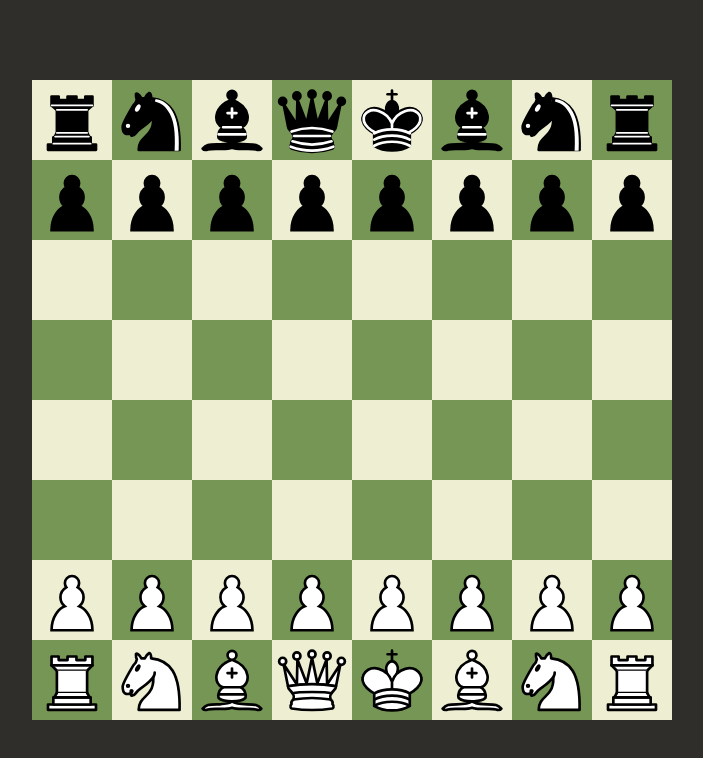
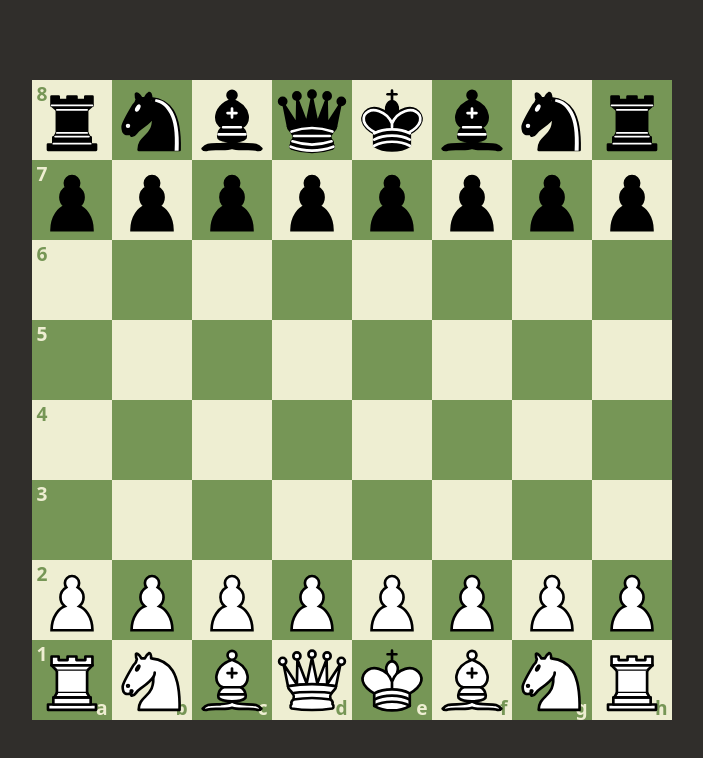
Before and after one commit to CryoViking/PersonalChessReps, a website built with Vite: page src/web/index.html in a window 1280 px wide. Shown: the whole page, without its empty margins (288-991 px from the left). Built offline with nearby package versions, Linux system fonts and the light colour scheme.

Commit message:
feat: coordinate labels on the board

```diff
--- a/src/web/css/board.css
+++ b/src/web/css/board.css
@@ -22,6 +22,8 @@ body {
   position: relative;
   width: min(80vh, 80vw);
   aspect-ratio: 1;
+  /* Lets children size things in cqw: 1cqw = 1% of the board's width (a square is 12.5cqw) */
+  container-type: inline-size;
 }
 
 /* Every layer: stacked exactly on top of the frame */
@@ -61,6 +63,40 @@ body {
   background: var(--square-dark);
 }
 
+/* Coordinate labels: pinned inside the edge squares, in the opposite square colour */
+.square-light,
+.square-dark {
+  position: relative;
+}
+
+.coord {
+  position: absolute;
+  font-family: system-ui, sans-serif;
+  font-size: 3cqw;
+  font-weight: 600;
+  line-height: 1;
+  -webkit-user-select: none;
+  user-select: none;
+}
+
+.coord-rank {
+  top: 0.6cqw;
+  left: 0.7cqw;
+}
+
+.coord-file {
+  bottom: 0.5cqw;
+  right: 0.7cqw;
+}
+
+.square-light .coord {
+  color: var(--square-dark);
+}
+
+.square-dark .coord {
+  color: var(--square-light);
+}
+
 /* Highlight cells: translucent tints over the squares, set per cell by TS.
    Marked comes second so it wins when a square is both. */
 .highlight-selected {
--- a/src/web/ts/board.ts
+++ b/src/web/ts/board.ts
@@ -11,7 +11,7 @@ import whitePawn from "../pieces/wP.svg";
 import whiteQueen from "../pieces/wQ.svg";
 import whiteRook from "../pieces/wR.svg";
 
-import { type Board, type Piece, type Square, squareAt } from "./chess";
+import { type Board, colOf, type Piece, rowOf, type Square, squareAt } from "./chess";
 
 export type Arrow = { from: Square; to: Square };
 export type Point = { x: number; y: number };
@@ -74,28 +74,43 @@ function normal(direction: Point): Point {
 }
 
 export function squareCenter(square: Square): Point {
-  const col: number = square % 8;
-  const row: number = Math.floor(square / 8);
-  const displayRow = 7 - row;
-  return { x: col + 0.5, y: displayRow + 0.5 };
+  const displayRow = 7 - rowOf(square);
+  return { x: colOf(square) + 0.5, y: displayRow + 0.5 };
 }
 
+const FILES = "abcdefgh";
+
 export function renderSquares(container: HTMLElement): void {
-  const squares: HTMLDivElement[] = [];
+  const cells: HTMLDivElement[] = [];
 
   for (let displayRow = 0; displayRow < 8; displayRow++) {
     for (let displayCol = 0; displayCol < 8; displayCol++) {
-      const square = document.createElement("div");
+      const square = squareAtDisplay(displayCol, displayRow);
+      const cell = document.createElement("div");
 
-      if ((displayRow + displayCol) % 2 === 1) square.classList.add("square-dark");
-      else square.classList.add("square-light");
+      if ((displayRow + displayCol) % 2 === 1) cell.classList.add("square-dark");
+      else cell.classList.add("square-light");
+      cell.dataset.square = String(square);
 
-      square.dataset.square = String(squareAtDisplay(displayCol, displayRow));
-      squares.push(square);
+      // Labels sit on the display edges; their text comes from whichever square is there.
+      if (displayCol === 0) {
+        const label = document.createElement("span");
+        label.classList.add("coord", "coord-rank");
+        label.textContent = String(rowOf(square) + 1);
+        cell.append(label);
+      }
+      if (displayRow === 7) {
+        const label = document.createElement("span");
+        label.classList.add("coord", "coord-file");
+        label.textContent = FILES.charAt(colOf(square));
+        cell.append(label);
+      }
+
+      cells.push(cell);
     }
   }
 
-  container.replaceChildren(...squares);
+  container.replaceChildren(...cells);
 }
 
 export function renderPieces(container: HTMLElement, board: Board): void {
--- a/src/web/ts/chess.ts
+++ b/src/web/ts/chess.ts
@@ -19,6 +19,14 @@ export function isPiece(c: string): c is Piece {
 
 export function squareAt(col: number, row: number): Square {
   return row * 8 + col;
+}
+
+export function colOf(square: Square): number {
+  return square % 8;
+}
+
+export function rowOf(square: Square): number {
+  return Math.floor(square / 8);
 }
 
 export function boardFromFen(placement: string): Board {
```
